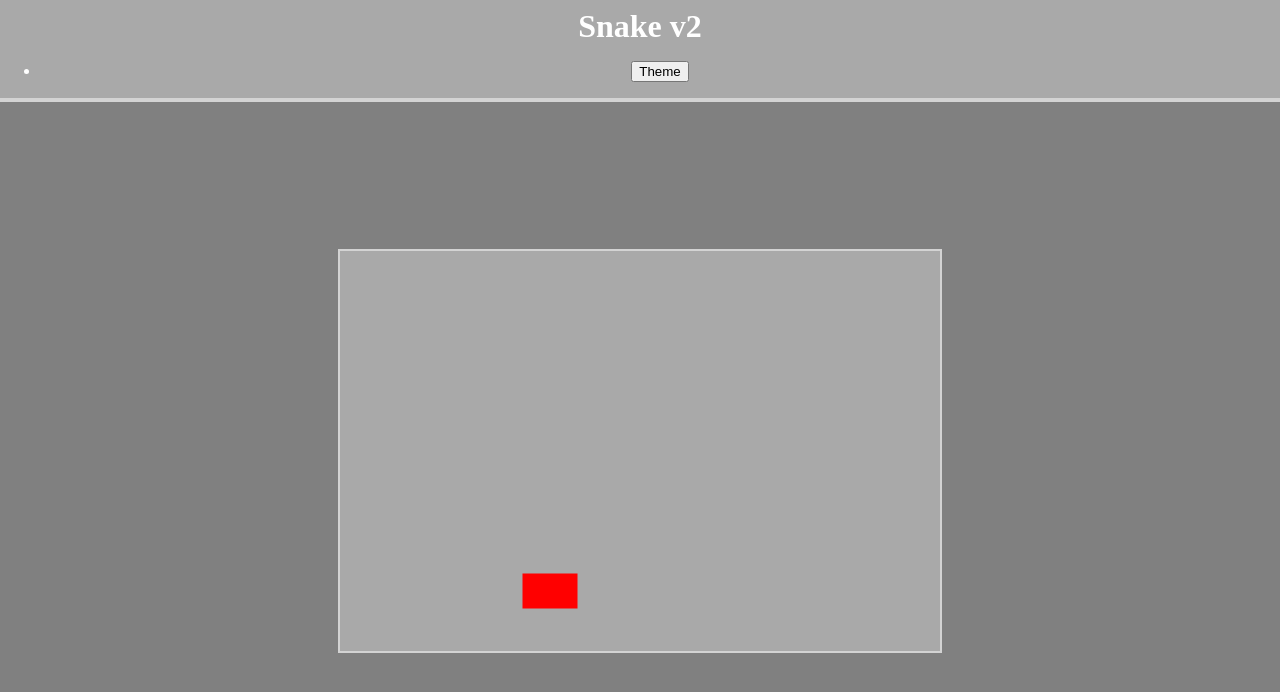
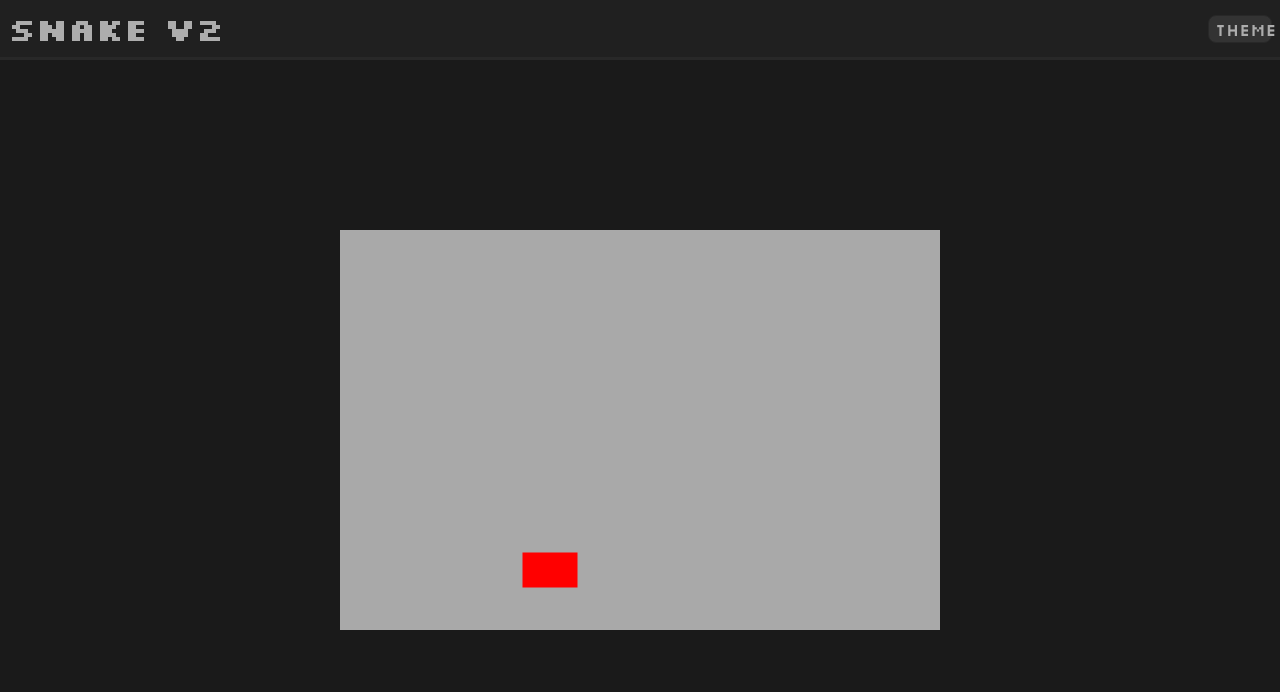
Before and after one commit to xRe15x/snake-v2, a website built with webpack: page src/index.html in a window 1280 px wide. Built offline with nearby package versions, Linux system fonts and the light colour scheme.

Commit message:
rework, new colours and font

```diff
--- a/src/style.css
+++ b/src/style.css
@@ -1,23 +1,58 @@
-:root {}
+@import url('https://fonts.googleapis.com/css2?family=Silkscreen:wght@400;700&display=swap');
+
+:root { /* Default light theme */
+    --bg-colour: rgb(26, 26, 26);
+    --header-colour: rgb(32, 32, 32);
+    --border-colour: rgb(40, 40, 40);
+    --button-colour: rgb(51, 51, 51);
+    --snake-colour: rgb(0, 255, 0);
+    --apple-colour: rgb(255, 0, 0);
+    --text-colour: rgb(173, 173, 173);
+}
+
+:root.dark {} /* Dark theme */
+
+* {
+    color: var(--text-colour); /* I know this doesn't relate to text colour but I will override any issues anyway*/
+    font-family: Silkscreen;
+}
+
+button {
+    border: 1px solid var(--border-colour);
+    border-radius: 8px;
+    background-color: var(--button-colour);
+    font-size: 1.1rem;
+}
 
 body {
     margin: 0;
     height: 100vh;
     display: flex;
     flex-direction: column;
-    color: white;
-    background-color: grey;
+    background-color: var(--bg-colour);
 }
 
 header {
-    background-color: darkgrey;
-    border-bottom: 4px solid lightgrey;
-    text-align: center;
+    display: flex;
+    justify-content: space-between;
+    align-items: center;
+    padding: 0.5rem;
+    background-color: var(--header-colour);
+    border-bottom: 3px solid var(--border-colour);
 }
 
 h1 {
-    padding: 0;
-    margin: 0.5rem;
+    margin: 0;
+}
+
+ul {
+    margin: 0;
+    list-style: none;
+}
+
+ul li > button {
+    height: 3.5vh;
+    width: 5vw;
 }
 
 main {
@@ -30,17 +65,4 @@ main {
 
 #game {
     background-color:darkgrey;
-    border: 2px solid lightgrey;
 }
-
-.bottom {
-    display: flex;
-    flex-direction: column;
-    justify-content: center;
-    align-items: center;
-}
-
-#score, #best-score {
-    font-size: 2rem;
-    display: inline;
-}
```
